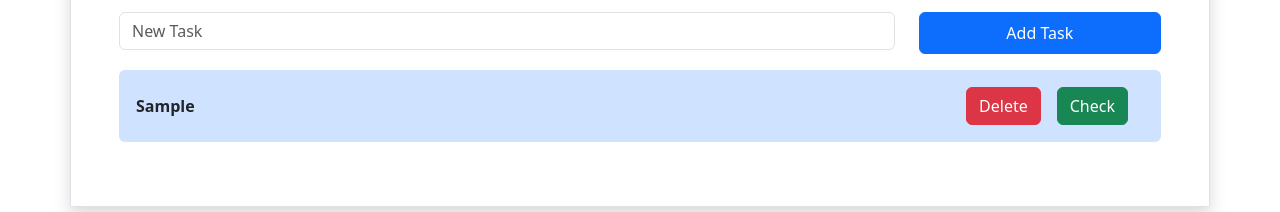
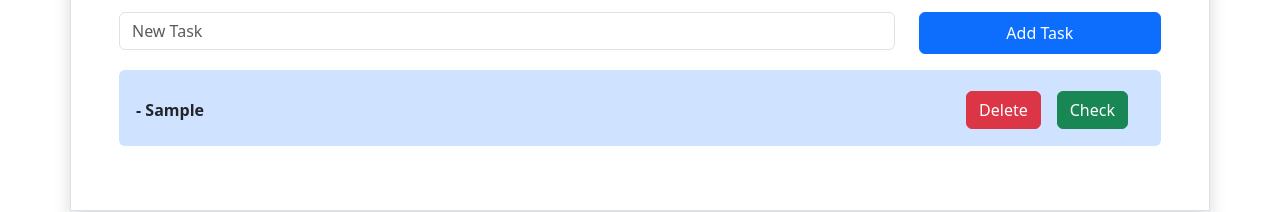
Before and after one commit to reiurbano/react-todo-list, a React (Vite) app in the folder react-todo-list/: page / in a window 1280 px wide. Both pictures are taken after typing "Sample" into the empty fields and a click on the button "Add Task". Shown: the part 141-353 px from the top of the page. Built offline with nearby package versions, Linux system fonts and the light colour scheme.

Commit message:
added validation

```diff
--- a/react-todo-list/src/App.jsx
+++ b/react-todo-list/src/App.jsx
@@ -32,7 +32,7 @@ function App() {
   return (
     <main className="container p-5 mt-5 border shadow">
       <h1 className="fw-bold">Todo List</h1>
-      <TodoForm addTask={addTask} />
+      <TodoForm list={tasks} addTask={addTask} />
       <TodoList list={tasks} del={delTask} fin={finTask}/>
     </main>
   )
--- a/react-todo-list/src/TodoForm.jsx
+++ b/react-todo-list/src/TodoForm.jsx
@@ -1,6 +1,6 @@
 import { useState } from 'react';
 
-function TodoForm({ addTask }) {
+function TodoForm({ addTask, list }) {
 
   const [id, setId] = useState(0);
 
@@ -19,9 +19,18 @@ function TodoForm({ addTask }) {
   }
 
   const newTask = () => {
-    addTask(task);
-    setId(id + 1);
-    document.querySelector("input").value = '';
+    let x = document.querySelector("input").value;
+    let y = list.filter(item => item.taskItem == x);
+    if (x == '') {
+      alert("Input field must be filled.");
+    } else if (y.length > 0) {
+      alert("Item already exists");
+      document.querySelector("input").value = '';
+    } else {
+      addTask(task);
+      setId(id + 1);
+      document.querySelector("input").value = '';
+    }
   }
 
   return (
--- a/react-todo-list/src/TodoItem.jsx
+++ b/react-todo-list/src/TodoItem.jsx
@@ -1,10 +1,10 @@
-function TodoItem({ task, status, id, del, fin}) {
+function TodoItem({ task, status, id, del, fin }) {
 
   return (
-    <div className={`alert ${status ? `bg-success-subtle`: `bg-primary-subtle`} mt-3 d-flex align-items-center`}>
-      <span className={`fw-bold flex-grow-1 ${status ? `strike`: ``}`}>{task}</span>
-      <button onClick={() => del(id)} className="btn btn-danger me-3">Delete</button>
-      <button onClick={() => fin(id)} className="btn btn-success me-3">Check</button>
+    <div className={`alert ${status ? `bg-success-subtle`: `bg-primary-subtle`} mt-3 d-flex flex-wrap align-items-center justify-content-end`}>
+      <span className={`fw-bold overflow-x-hidden flex-grow-1 mt-1 ${status ? `strike`: ``}`}>- {task}</span>
+      <button onClick={() => del(id)} className="btn btn-danger me-3 mt-1">Delete</button>
+      <button onClick={() => fin(id)} className="btn btn-success me-3 mt-1">Check</button>
     </div>
   )
 }
```
